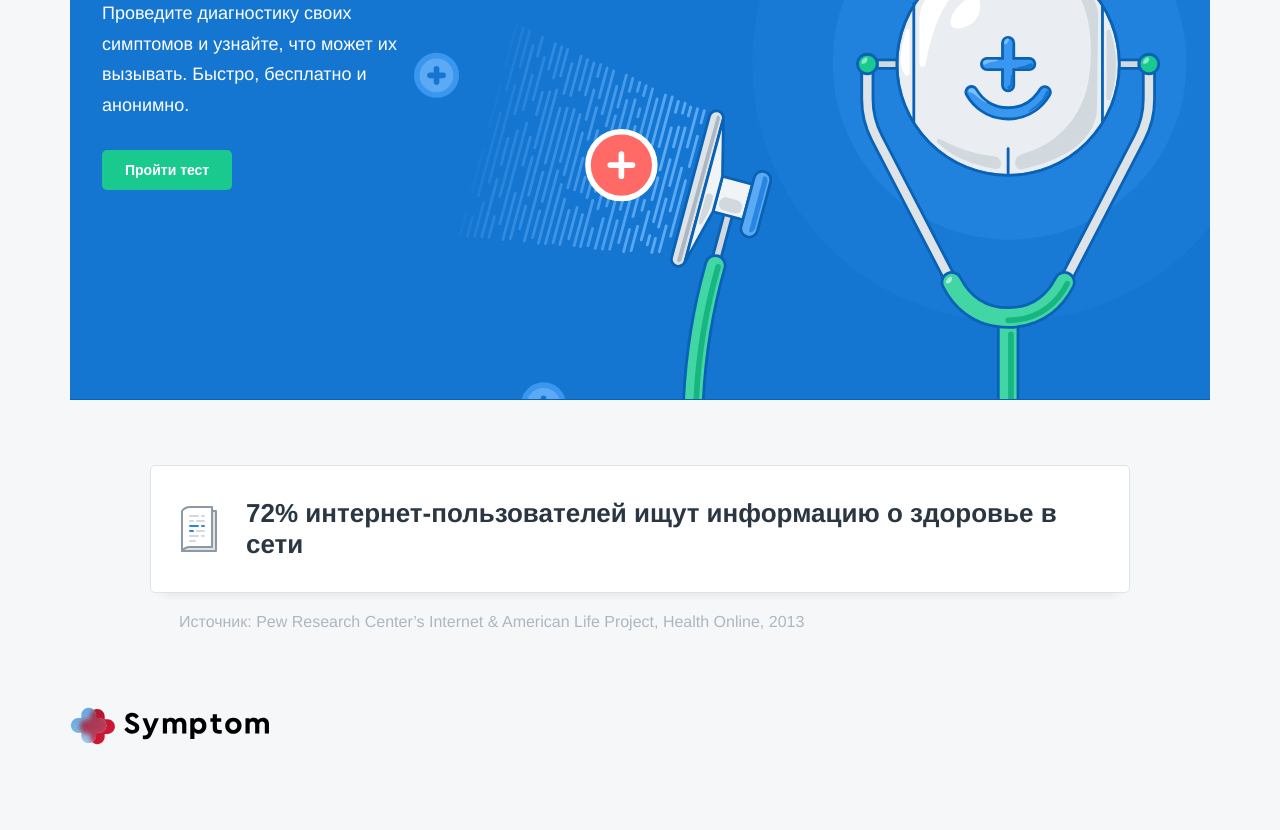
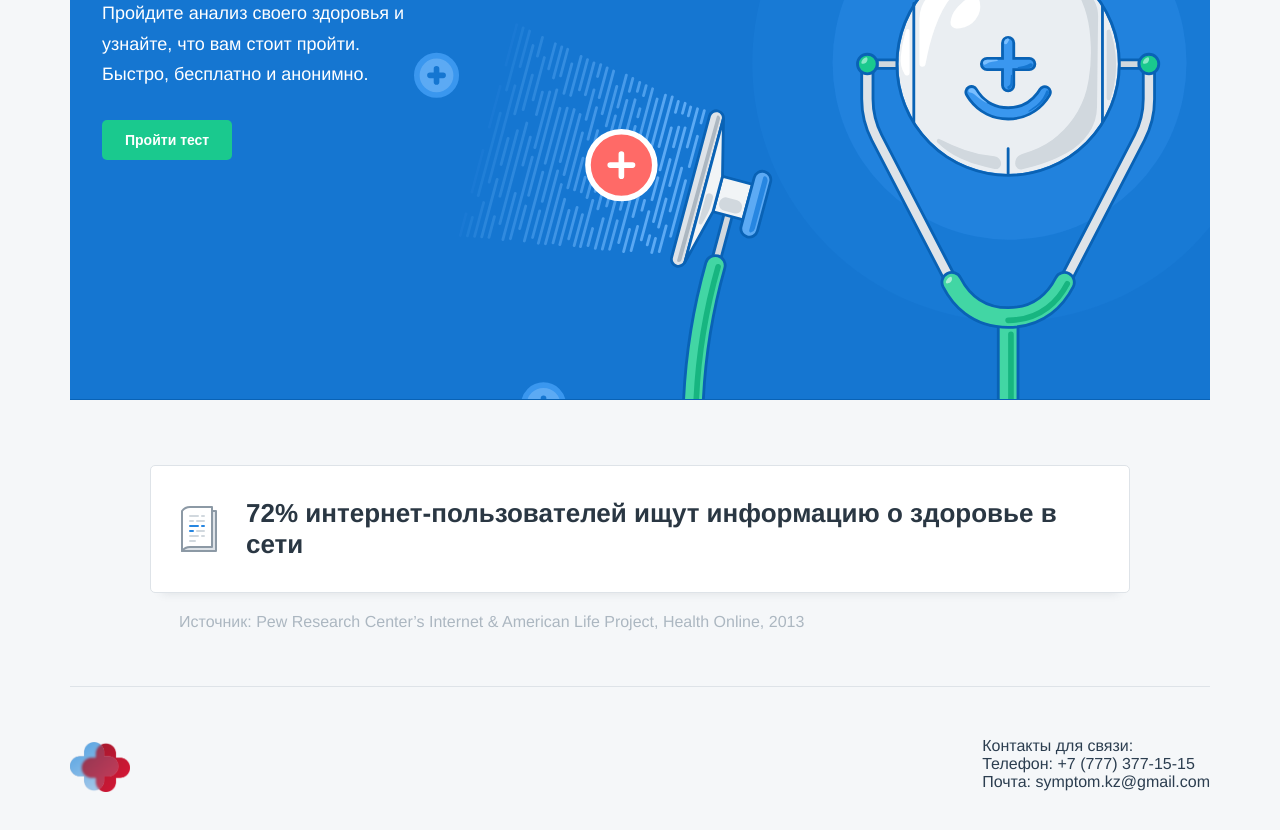
Before and after one commit to anurzhanuly/project-sau, a Vue app in the folder frontend/: page / in a window 1280 px wide. Shown: the part 300-1130 px from the top of the page. Before the commit the page ends 1066 px from the top, so only its background shows below. Built offline with nearby package versions, Linux system fonts and the light colour scheme.

Commit message:
feat: Добавил футер
frontend

```diff
--- a/frontend/index.html
+++ b/frontend/index.html
@@ -4,6 +4,7 @@
     <meta charset="UTF-8" />
     <link rel="icon" href="/favicon.ico" />
     <meta name="viewport" content="width=device-width, initial-scale=1.0" />
+    <meta name="description" content="Опросник симптомов для выявления рисков для здоровья" />
     <title>Symptom</title>
   </head>
   <body>
--- a/frontend/src/App.vue
+++ b/frontend/src/App.vue
@@ -21,6 +21,11 @@ body {
   background-color: #f5f7f9;
 }
 
+a {
+  text-decoration: none;
+  color: #2c3e50;
+}
+
 #app {
   font-family: Avenir, Helvetica, Arial, sans-serif;
   -webkit-font-smoothing: antialiased;
--- a/frontend/src/components/FooterBase.vue
+++ b/frontend/src/components/FooterBase.vue
@@ -1,30 +1,37 @@
 <template>
-  <footer class="header">
-    <RouterLink to="/">
-      <div class="logo"></div>
-    </RouterLink>
+  <footer class="footer">
+    <div class="footer__logo"></div>
+    <div class="footer__contacts">
+      <p>Контакты для связи:</p>
+      <p>Телефон: <a href="tel:+77773771515">+7 (777) 377-15-15</a></p>
+      <p>
+        Почта: <a href="mailto:symptom.kz@gmail.com">symptom.kz@gmail.com</a>
+      </p>
+    </div>
   </footer>
 </template>
 
-<script setup>
-import { RouterLink } from "vue-router";
-</script>
-
 <style scoped>
-.header {
+.footer {
+  border-top: 1px solid #dee3e8;
+  padding: 50px 0 32px;
   display: flex;
   justify-content: space-between;
-  height: 80px;
-  align-items: center;
-  margin-top: auto;
 }
 
-.logo {
-  background-image: url("../assets/logo.svg");
+.footer__logo {
+  background-image: url("../assets/mini-logo.png");
   background-position: 50%;
   background-repeat: no-repeat;
   background-size: contain;
   height: 60px;
-  width: 200px;
+  width: 60px;
+}
+
+@media (min-width: 992px) {
+  .footer {
+    border-top: 1px solid #dee3e8;
+    padding: 50px 0 40px;
+  }
 }
 </style>
--- a/frontend/src/components/homePage/WelcomeSection.vue
+++ b/frontend/src/components/homePage/WelcomeSection.vue
@@ -4,8 +4,8 @@
       <div class="section-center">
         <h1 class="section-header">Что Вас беспокоит?</h1>
         <p class="text-large">
-          Проведите диагностику своих симптомов и узнайте, что может их
-          вызывать. Быстро, бесплатно и анонимно.
+          Пройдите анализ своего здоровья и узнайте, что вам стоит пройти.
+          Быстро, бесплатно и анонимно.
         </p>
         <RouterLink to="/test">
           <button class="btn">Пройти тест</button>
```
Also changed, not shown: frontend/src/assets/mini-logo.png (added).
